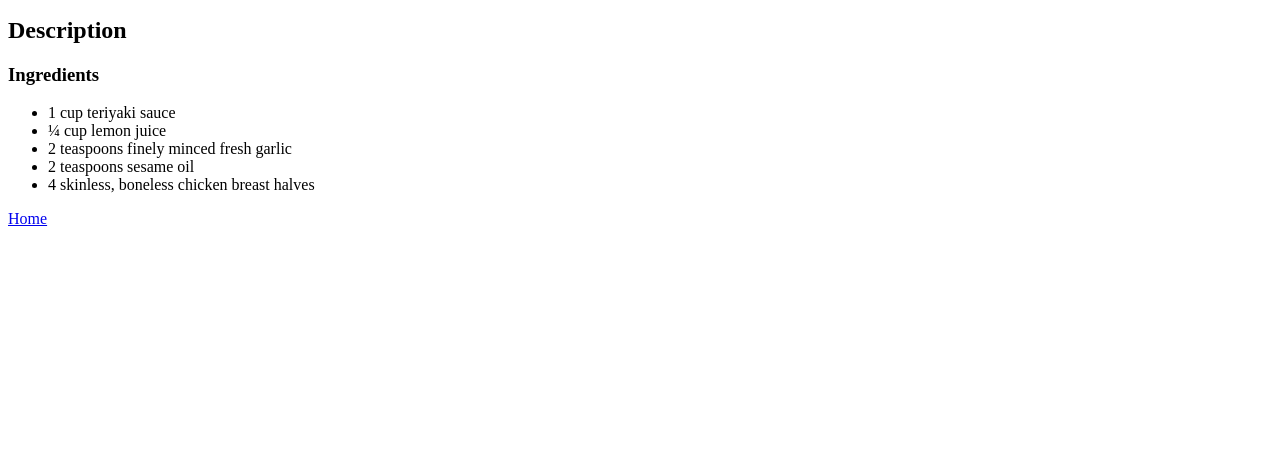
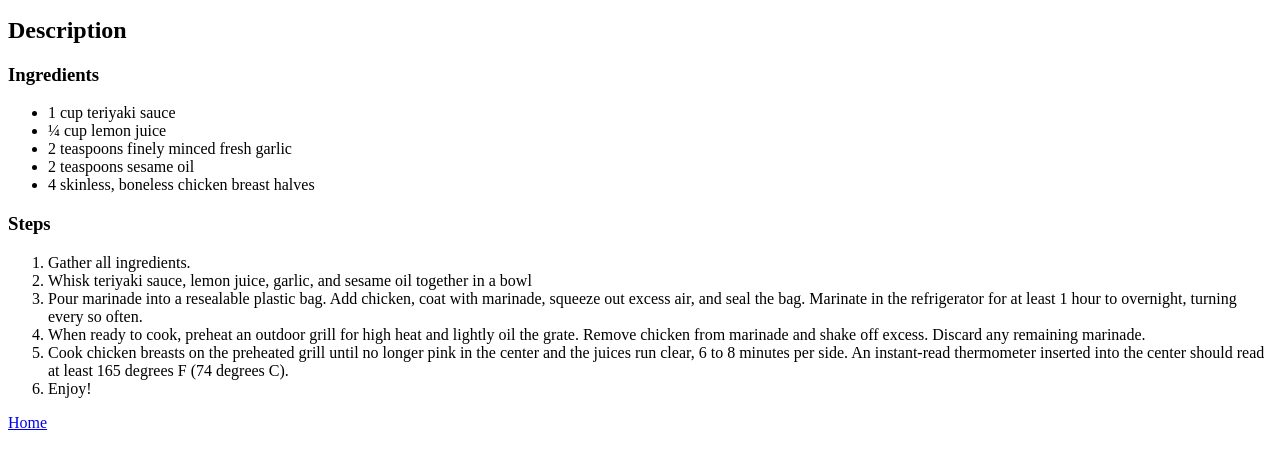
Before and after one commit to 3tatata/odin-recipes, a plain HTML site: page recipes/teriyaki.html in a window 1280 px wide. Shown: the part 101-570 px from the top of the page. Drawn offline with Linux system fonts and the light colour scheme.

Commit message:
ADD ORDERED LISTS

```diff
--- a/recipes/teriyaki.html
+++ b/recipes/teriyaki.html
@@ -17,6 +17,15 @@
             <li>2 teaspoons sesame oil</li>
             <li>4 skinless, boneless chicken breast halves</li>
         </ul>
+    <h3>Steps</h3>
+        <ol>
+            <li>Gather all ingredients.</li>
+            <li>Whisk teriyaki sauce, lemon juice, garlic, and sesame oil together in a bowl</li>
+            <li>Pour marinade into a resealable plastic bag. Add chicken, coat with marinade, squeeze out excess air, and seal the bag. Marinate in the refrigerator for at least 1 hour to overnight, turning every so often.</li>
+            <li>When ready to cook, preheat an outdoor grill for high heat and lightly oil the grate. Remove chicken from marinade and shake off excess. Discard any remaining marinade.</li>
+            <li>Cook chicken breasts on the preheated grill until no longer pink in the center and the juices run clear, 6 to 8 minutes per side. An instant-read thermometer inserted into the center should read at least 165 degrees F (74 degrees C).</li>
+            <li>Enjoy!</li>
+        </ol>
     <a href="../index.html">Home</a>
 </body>
 </html>
```
